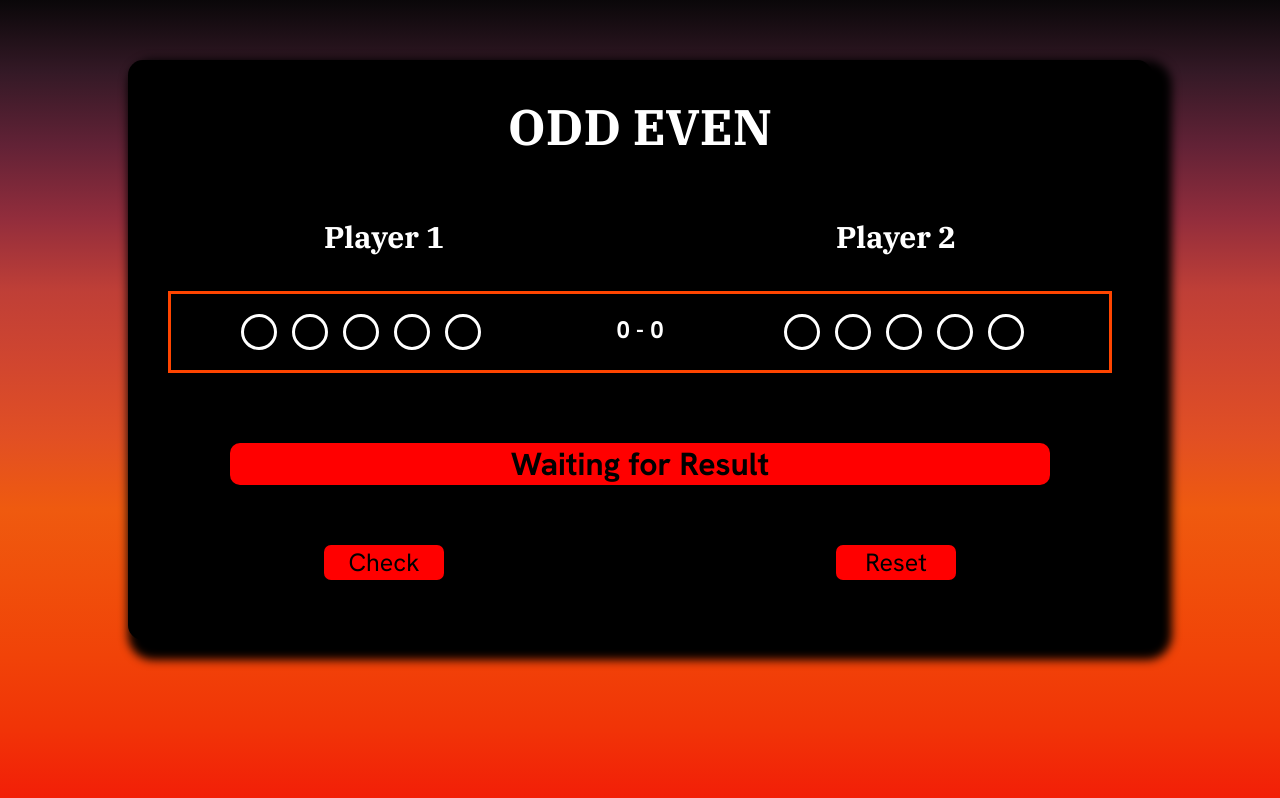
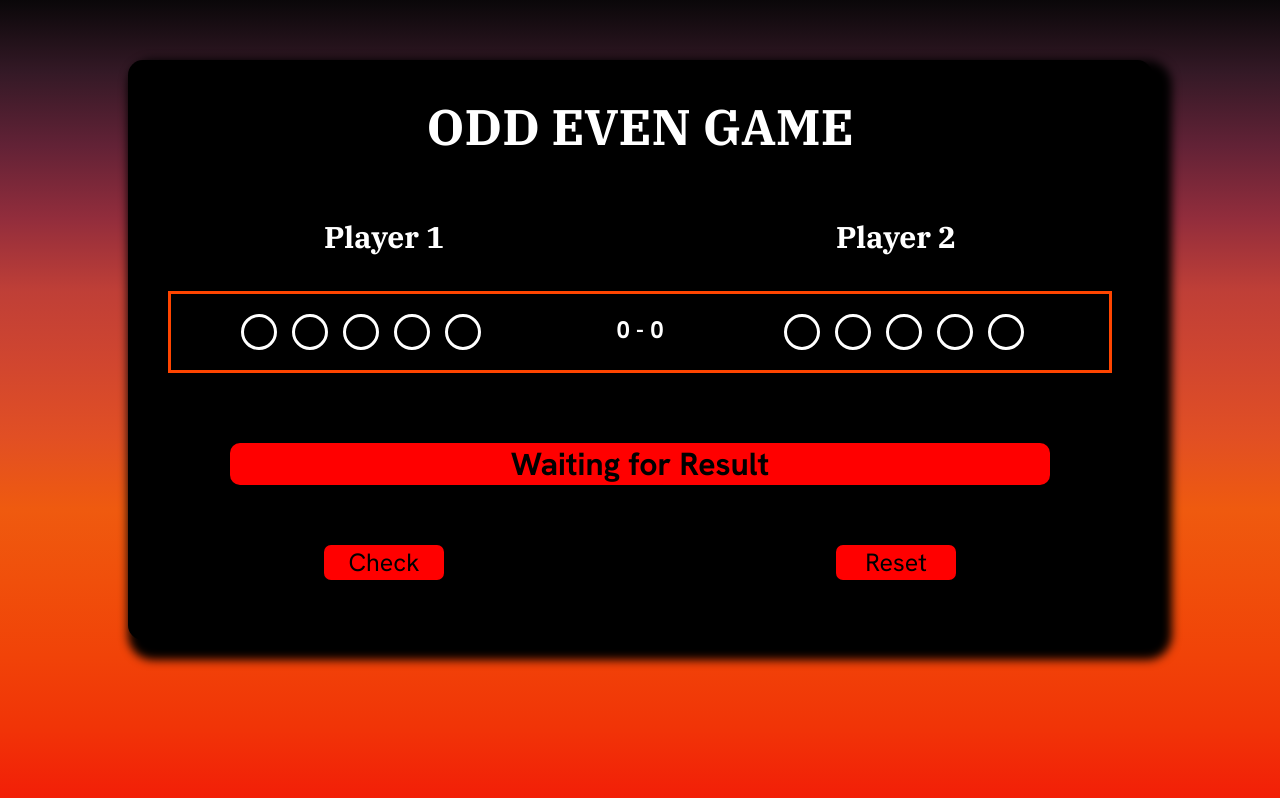
Before and after one commit to Nickobellic/Phase-2-Projects-Odd-Even-Game, a plain HTML site: page index.html in a window 1280 px wide. Drawn offline with Linux system fonts and the light colour scheme.

Commit message:
Name change.

```diff
--- a/index.html
+++ b/index.html
@@ -13,7 +13,7 @@
     <div class="oddeven">
         <div class="card">
             <h1 class="title">
-                ODD EVEN
+                ODD EVEN GAME
             </h1>
             <div class="main-content">
                 <div class="player-row">
```
